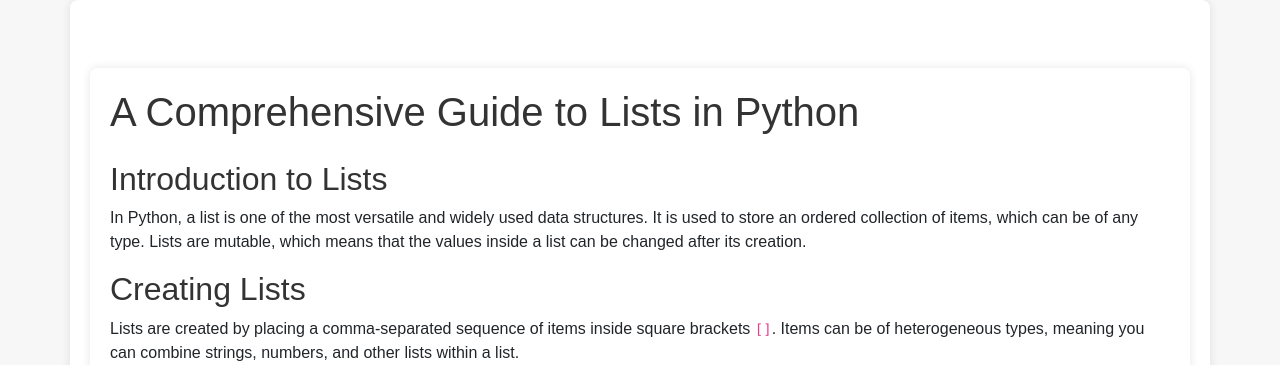
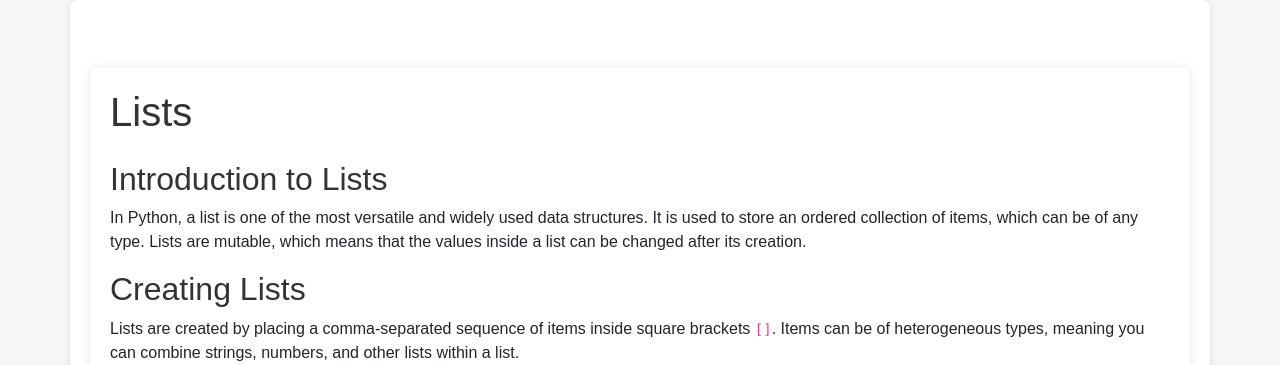
Before and after one commit to CrtAnton/Learn-Python-Website, a Flask app: page /python_lists in a window 1280 px wide. Shown: the part 56-421 px from the top of the page. Run offline with Flask 3, Linux system fonts and the light colour scheme; some libraries are stand-ins or nearby versions.

Commit message:
dics page for python

```diff
--- a/Website_code/templates/python_pages/lists.html
+++ b/Website_code/templates/python_pages/lists.html
@@ -13,7 +13,7 @@
 <body>
 
 <div class="container mt-5">
-    <h1>A Comprehensive Guide to Lists in Python</h1>
+    <h1>Lists</h1>
 
     <section class="mt-4">
         <h2>Introduction to Lists</h2>
--- a/Website_code/templates/python_pages/loops.html
+++ b/Website_code/templates/python_pages/loops.html
@@ -13,7 +13,7 @@
 <body>
 
 <div class="container mt-5">
-    <h1>Understanding Loops in Python</h1>
+    <h1>Loops</h1>
 
     <section class="mt-4">
         <h2>Introduction to Loops</h2>
```
